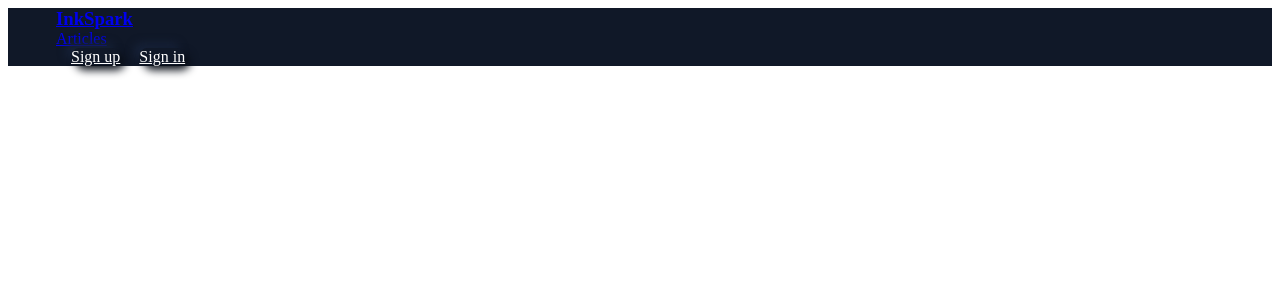
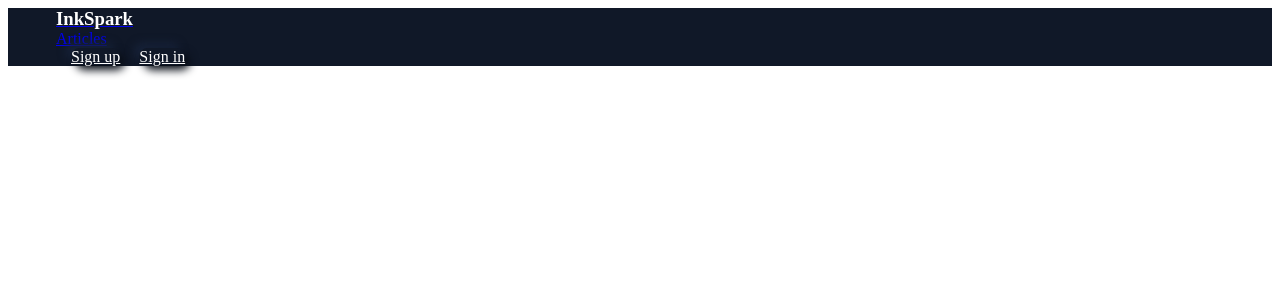
Before and after one commit to Vexy-04/DBMS-Mini-Project, a PHP site: page /assest/header.php in a window 1280 px wide. Shown: the top 300 px of the page. Run offline with PHP 8.4, Linux system fonts and the light colour scheme; data that the repository does not hold is empty.

Commit message:
header colour change

```diff
--- a/assest/header.php
+++ b/assest/header.php
@@ -1,25 +1,24 @@
-<!-- <header class="blog-header border-bottom shadow-sm"> -->
 <header class="blog-header bhead">
     <link rel="stylesheet" href="css/header.css">
     <div class="container-fluid bgclr" style="padding-left: 3rem; padding-right:3rem">
         <div class="d-flex flex-column flex-md-row align-items-center py-2">
             <a href="index.php" class="my-0 mr-md-auto" style="width: 6rem;">
                 <!-- <img src="img/logo/logo.png" alt="dev culture logo" style="width: 80%;height: auto;"> -->
-                <h3 style="margin-bottom:0px;">InkSpark</h3>
+                <h3 class="txtcle" style="margin-bottom:0px;">InkSpark</h3> <!-- Added txtcle class -->
             </a>
 
             <?php if ($loggedin) : ?>
 
                 <nav class="my-2 my-md-0 mr-md-3">
-                    <a class="p-2 px-5 text-muted" href="index.php">Home</a>
-                    <a class="p-2 px-5 text-muted" href="categories.php">Category</a>
-                    <a class="p-2 px-5 text-muted" href="article.php">Article</a>
-                    <a class="p-2 px-5 text-muted" href="author.php">Author</a>
+                    <a class="p-2 px-5 text-white" href="index.php">Home</a>
+                    <a class="p-2 px-5 text-white" href="categories.php">Category</a>
+                    <a class="p-2 px-5 text-white" href="article.php">Article</a>
+                    <a class="p-2 px-5 text-white" href="author.php">Author</a>
                 </nav>
 
             <?php else : ?>
                 <nav class="my-2 my-md-0 mr-md-3">
-                    <a class="p-2 px-5 text-muted" href="articleOfCategory.php">Articles</a>
+                    <a class="p-2 px-5 text-white" href="articleOfCategory.php">Articles</a>
                 </nav>
 
             <?php endif;  ?>
--- a/css/header.css
+++ b/css/header.css
@@ -20,3 +20,6 @@
 .txtcle{
     color: white;
 }
+.nav-links a {
+  color: white;
+}
```
